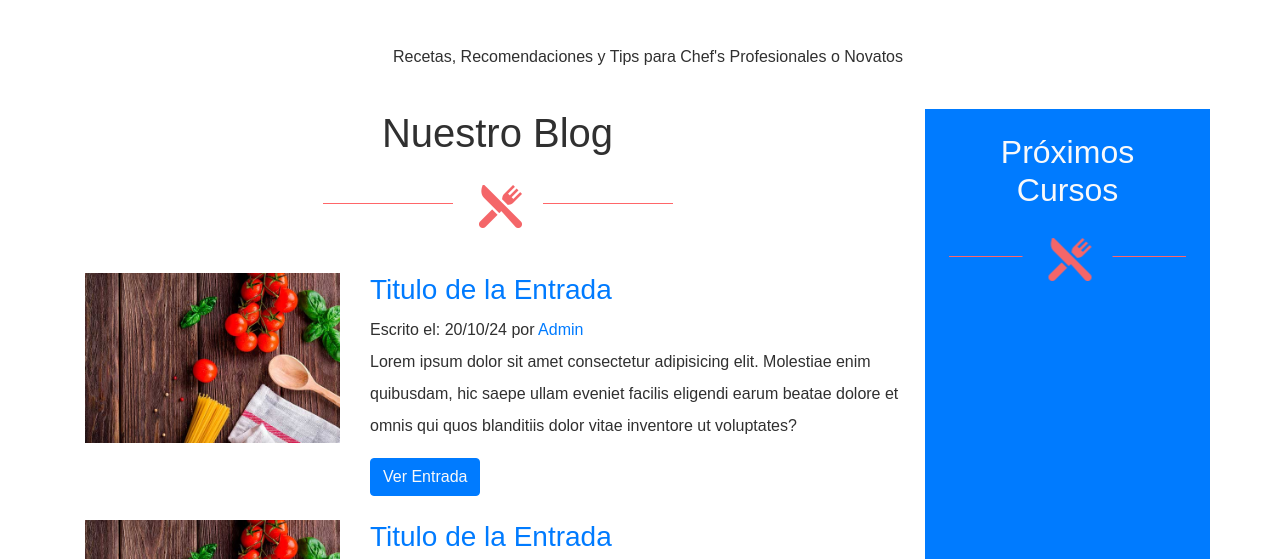
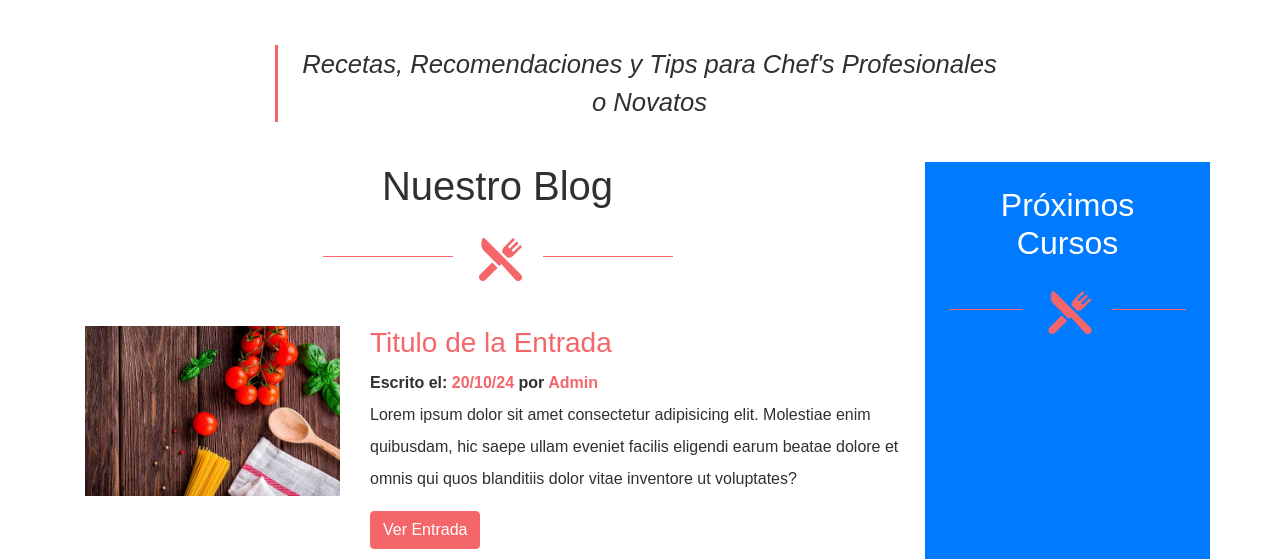
Before and after one commit to AngelGarciaDevitm/escueladecocina, a plain HTML site: page blog.html in a window 1280 px wide. Shown: the part 181-740 px from the top of the page. Drawn offline with Linux system fonts and the light colour scheme.

Commit message:
18- Estilos a las Entradas del Blog

```diff
--- a/blog.html
+++ b/blog.html
@@ -65,9 +65,9 @@
                                 <p class="m-0">
                                     Escrito el: <span>20/10/24</span> por <a href="#">Admin</a>
                                 </p>
-                                <p>Lorem ipsum dolor sit amet consectetur adipisicing elit. Molestiae enim quibusdam, hic saepe ullam eveniet facilis eligendi earum beatae dolore et omnis qui quos blanditiis dolor vitae inventore ut voluptates?</p>
-                                <a href="entrada.html" class="btn btn-primary text-light">Ver Entrada</a>
                             </div>
+                            <p>Lorem ipsum dolor sit amet consectetur adipisicing elit. Molestiae enim quibusdam, hic saepe ullam eveniet facilis eligendi earum beatae dolore et omnis qui quos blanditiis dolor vitae inventore ut voluptates?</p>
+                            <a href="entrada.html" class="btn btn-primary text-light">Ver Entrada</a>
                         </div><!--contenido entrada-->
                     </div>
                 </div><!--.row-->
@@ -85,9 +85,9 @@
                                 <p class="m-0">
                                     Escrito el: <span>20/10/24</span> por <a href="#">Admin</a>
                                 </p>
-                                <p>Lorem ipsum dolor sit amet consectetur adipisicing elit. Molestiae enim quibusdam, hic saepe ullam eveniet facilis eligendi earum beatae dolore et omnis qui quos blanditiis dolor vitae inventore ut voluptates?</p>
-                                <a href="entrada.html" class="btn btn-primary text-light">Ver Entrada</a>
                             </div>
+                            <p>Lorem ipsum dolor sit amet consectetur adipisicing elit. Molestiae enim quibusdam, hic saepe ullam eveniet facilis eligendi earum beatae dolore et omnis qui quos blanditiis dolor vitae inventore ut voluptates?</p>
+                            <a href="entrada.html" class="btn btn-primary text-light">Ver Entrada</a>
                         </div><!--contenido entrada-->
                     </div>
                 </div><!--.row-->
@@ -105,9 +105,9 @@
                                 <p class="m-0">
                                     Escrito el: <span>20/10/24</span> por <a href="#">Admin</a>
                                 </p>
-                                <p>Lorem ipsum dolor sit amet consectetur adipisicing elit. Molestiae enim quibusdam, hic saepe ullam eveniet facilis eligendi earum beatae dolore et omnis qui quos blanditiis dolor vitae inventore ut voluptates?</p>
-                                <a href="entrada.html" class="btn btn-primary text-light">Ver Entrada</a>
                             </div>
+                            <p>Lorem ipsum dolor sit amet consectetur adipisicing elit. Molestiae enim quibusdam, hic saepe ullam eveniet facilis eligendi earum beatae dolore et omnis qui quos blanditiis dolor vitae inventore ut voluptates?</p>
+                            <a href="entrada.html" class="btn btn-primary text-light">Ver Entrada</a>
                         </div><!--contenido entrada-->
                     </div>
                 </div><!--.row-->
--- a/css/style.css
+++ b/css/style.css
@@ -59,6 +59,35 @@ p {
     font-size: 1.6rem;
 }
 
+/*Blog*/
+blockquote.subtitulo {
+    font-size: 1.6rem;
+    color: #303030;
+    font-style: italic;
+    font-weight: 100;
+    border-left: .2rem solid #f46669;
+}
+.entrada a {
+    color:#f46669;
+}
+.contenido-entrada .meta p {
+    font-weight: 700;
+}
+.contenido-entrada .meta span {
+    color:#f46669;
+}
+.btn-primary {
+    background-color: #f46669;
+    border-color: #f46669;
+}
+.btn-primary:hover {
+    background-color:#e65659;
+    border-color: #e65659;
+}
+.text-light {
+    color: white!important;
+}
+
 
 .copyright{
     font-weight: 700;
```
